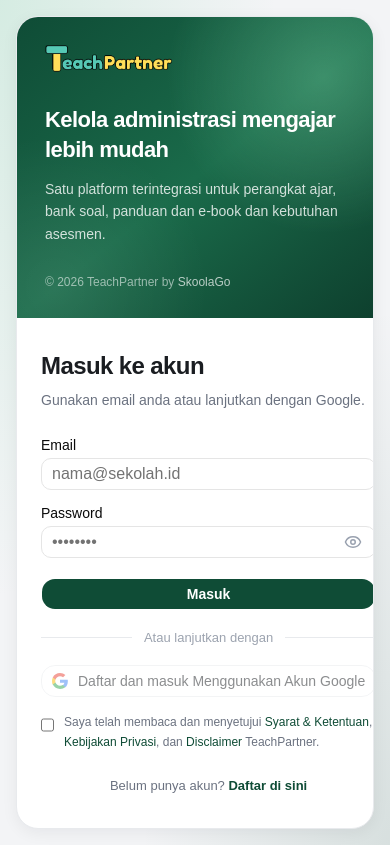
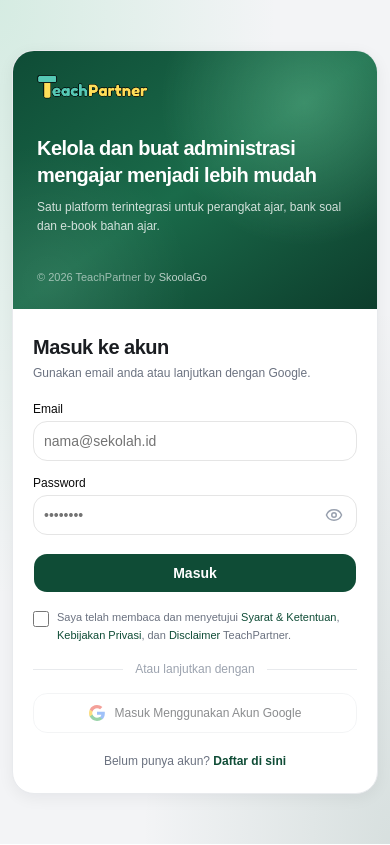
Before and after one commit to aguspurnomomz/frontend_teach_partner_v1, a React (Vite) app: page / in a window 390 px wide. Built offline with nearby package versions, Linux system fonts and the light colour scheme; no server answers.

Commit message:
add : login failed atempt on frontend superadmin

```diff
--- a/src/App.tsx
+++ b/src/App.tsx
@@ -20,7 +20,6 @@ import SuperAdminLoginPage from './pages/superadmin/SuperAdminLoginPage'
 import SuperAdminDashboard from './pages/superadmin/SuperAdminDashboard'
 import SuperAdminEbooks from './pages/superadmin/SuperAdminEbooks'
 
-// Dedupe /api/profile antar Strict Mode remount (dev) untuk token yang sama
 let lastProfileTokenFetched: string | null = null
 
 export default function App() {
@@ -50,7 +49,6 @@ export default function App() {
       }
     }
 
-    // getSession hanya hydrate UI — fetch profile cukup dari onAuthStateChange
     supabase.auth.getSession().then(({ data: { session } }) => {
       if (cancelled) return
       setSession(session)
@@ -159,7 +157,7 @@ export default function App() {
                 <h1 className="text-4xl font-bold text-tp-text mb-2">404</h1>
                 <p className="text-sm text-tp-muted mb-4">Halaman yang Anda cari tidak ditemukan.</p>
                 <a href="/" className="inline-block rounded-xl bg-tp-green px-4 py-2 text-xs font-semibold text-white transition hover:bg-tp-green-hover">
-                  Kembali ke Beranda
+                  Ok
                 </a>
               </div>
             </div>
--- a/src/components/MainLayout.tsx
+++ b/src/components/MainLayout.tsx
@@ -30,14 +30,14 @@ function IconBook() {
   )
 }
 
-function IconSearch() {
-  return (
-    <svg width="16" height="16" viewBox="0 0 24 24" fill="none" stroke="currentColor" strokeWidth="2" strokeLinecap="round" strokeLinejoin="round" aria-hidden>
-      <circle cx="11" cy="11" r="7" />
-      <path d="m20 20-3-3" />
-    </svg>
-  )
-}
+// function IconSearch() {
+//   return (
+//     <svg width="16" height="16" viewBox="0 0 24 24" fill="none" stroke="currentColor" strokeWidth="2" strokeLinecap="round" strokeLinejoin="round" aria-hidden>
+//       <circle cx="11" cy="11" r="7" />
+//       <path d="m20 20-3-3" />
+//     </svg>
+//   )
+// }
 
 function IconBell() {
   return (
@@ -89,8 +89,8 @@ export default function MainLayout({ session }: { session: any }) {
   const navigate = useNavigate()
   const location = useLocation()
   const [sidebarOpen, setSidebarOpen] = useState(false)
-    const [showLogoutModal, setShowLogoutModal] = useState(false) // State untuk modal
-  const [isLoggingOut, setIsLoggingOut] = useState(false) // State loading
+  const [showLogoutModal, setShowLogoutModal] = useState(false)
+  const [isLoggingOut, setIsLoggingOut] = useState(false)
 
   const email = session?.user?.email ?? ''
   const displayName = email.split('@')[0] || 'Guru'
@@ -222,7 +222,7 @@ export default function MainLayout({ session }: { session: any }) {
         </div>
       </aside>
 
-           {/* 👇 MODAL KONFIRMASI LOGOUT */}
+      {/* MODAL KONFIRMASI LOGOUT */}
       {showLogoutModal && (
         <div className="fixed inset-0 z-[60] flex items-center justify-center p-4">
           {/* Overlay modal */}
@@ -303,7 +303,7 @@ export default function MainLayout({ session }: { session: any }) {
             <IconMenu />
           </button>
 
-          <div className="flex max-w-none flex-1 items-center gap-2.5 rounded-full border border-tp-border bg-white px-4 py-2.5 text-tp-faint lg:max-w-[420px]">
+          {/* <div className="flex max-w-none flex-1 items-center gap-2.5 rounded-full border border-tp-border bg-white px-4 py-2.5 text-tp-faint lg:max-w-[420px]">
             <IconSearch />
             <input
               type="search"
@@ -314,7 +314,7 @@ export default function MainLayout({ session }: { session: any }) {
             <kbd className="hidden rounded-md border border-tp-border bg-gray-100 px-1.5 py-0.5 text-[11px] font-semibold text-tp-faint sm:inline">
               ⌘ F
             </kbd>
-          </div>
+          </div> */}
 
           <div className="ml-auto flex items-center gap-2.5">
             <button
--- a/src/pages/LoginPage.tsx
+++ b/src/pages/LoginPage.tsx
@@ -6,7 +6,6 @@ import { Button } from '../components/ui/button'
 import { Input } from '../components/ui/input'
 import { Label } from '../components/ui/label'
 import { Eye, EyeOff } from 'lucide-react'
-
 
 export default function LoginPage() {
   const [email, setEmail] = useState('')
@@ -35,31 +34,31 @@ export default function LoginPage() {
   }
 
   return (
-    <div className="flex min-h-screen items-center justify-center bg-tp-bg p-4 sm:p-6 bg-[radial-gradient(ellipse_at_0%_0%,rgba(125,211,167,0.25),transparent_50%),radial-gradient(ellipse_at_100%_100%,rgba(15,76,54,0.12),transparent_45%)]">
-      <div className="grid w-full max-w-[920px] overflow-hidden rounded-3xl border border-tp-border bg-white shadow-tp-md md:grid-cols-2">
+    <div className="flex min-h-screen items-start justify-center bg-tp-bg p-3 sm:items-center sm:p-6 bg-[radial-gradient(ellipse_at_0%_0%,rgba(125,211,167,0.25),transparent_50%),radial-gradient(ellipse_at_100%_100%,rgba(15,76,54,0.12),transparent_45%)]">
+      <div className="grid w-full max-w-[920px] my-auto overflow-hidden rounded-3xl border border-tp-border bg-white shadow-tp-md md:grid-cols-2">
 
         {/* Kolom Kiri: Branding / Banner */}
-        <div className="relative flex min-h-[auto] flex-col justify-between gap-7 overflow-hidden bg-gradient-to-br from-tp-green via-[#1a6b4a] to-[#0d3d2c] p-7 text-white md:min-h-[520px] md:gap-0 md:p-10">
+        <div className="relative flex flex-col justify-between gap-6 overflow-hidden bg-gradient-to-br from-tp-green via-[#1a6b4a] to-[#0d3d2c] p-6 text-white md:min-h-[520px] md:gap-0 md:p-10">
           <div className="pointer-events-none absolute inset-0 bg-[radial-gradient(circle_at_80%_20%,rgba(125,211,167,0.35),transparent_40%),radial-gradient(circle_at_10%_90%,rgba(255,255,255,0.08),transparent_35%)]" />
 
           <div className="relative z-10 flex items-center gap-2.5 text-lg font-bold">
             <img
               src={teachpartnerIcon}
               alt="TeachPartner"
-              className="h-8 w-auto object-contain"
+              className="h-7 w-auto object-contain md:h-8"
             />
           </div>
 
-          <div className="relative z-10 py-0 md:py-6">
-            <h2 className="mb-3 text-[22px] font-bold leading-snug tracking-tight md:text-[28px]">
-              Kelola administrasi mengajar lebih mudah
+          <div className="relative z-10 py-2 md:py-6">
+            <h2 className="mb-2 text-xl font-bold leading-snug tracking-tight sm:text-[22px] md:text-[28px]">
+              Kelola dan buat administrasi mengajar menjadi lebih mudah
             </h2>
-            <p className="max-w-xs text-sm leading-relaxed text-white/80">
-              Satu platform terintegrasi untuk perangkat ajar, bank soal, panduan dan e-book dan kebutuhan asesmen.
+            <p className="max-w-xs text-xs leading-relaxed text-white/80 sm:text-sm">
+              Satu platform terintegrasi untuk perangkat ajar, bank soal dan e-book bahan ajar.
             </p>
           </div>
 
-          <div className="relative z-10 text-xs text-white/55">
+          <div className="relative z-10 text-[11px] text-white/55 sm:text-xs">
             © 2026 TeachPartner by{' '}
             <a
               href="https://skoolago.com"
@@ -73,13 +72,13 @@ export default function LoginPage() {
         </div>
 
         {/* Kolom Kanan: Form Login */}
-        <div className="flex flex-col justify-center px-6 py-8 sm:px-11 sm:py-12">
-          <h2 className="mb-2 text-2xl font-bold tracking-tight text-tp-text">Masuk ke akun</h2>
-          <p className="mb-7 text-sm text-tp-muted">Gunakan email anda atau lanjutkan dengan Google.</p>
+        <div className="flex flex-col justify-center px-5 py-6 sm:px-11 sm:py-12">
+          <h2 className="mb-1 text-xl font-bold tracking-tight text-tp-text sm:text-2xl">Masuk ke akun</h2>
+          <p className="mb-5 text-xs text-tp-muted sm:text-sm">Gunakan email anda atau lanjutkan dengan Google.</p>
 
-          <form className="flex flex-col gap-4" onSubmit={handleEmailLogin}>
-            <div className="grid gap-1.5">
-              <Label htmlFor="login-email">Email</Label>
+          <form className="flex flex-col gap-3.5" onSubmit={handleEmailLogin}>
+            <div className="grid gap-1">
+              <Label htmlFor="login-email" className="text-xs sm:text-sm">Email</Label>
               <Input
                 id="login-email"
                 type="email"
@@ -88,11 +87,12 @@ export default function LoginPage() {
                 onChange={(e) => setEmail(e.target.value)}
                 autoComplete="email"
                 required
+                className="h-10 sm:h-11 text-sm rounded-xl"
               />
             </div>
 
-            <div className="grid gap-1.5">
-              <Label htmlFor="login-password">Password</Label>
+            <div className="grid gap-1">
+              <Label htmlFor="login-password" className="text-xs sm:text-sm">Password</Label>
               <div className="relative flex items-center">
                 <Input
                   id="login-password"
@@ -102,6 +102,7 @@ export default function LoginPage() {
                   onChange={(e) => setPassword(e.target.value)}
                   autoComplete="current-password"
                   required
+                  className="h-10 sm:h-11 text-sm rounded-xl pr-10"
                 />
                 <button
                   type="button"
@@ -118,48 +119,26 @@ export default function LoginPage() {
             <Button
               type="submit"
               disabled={loading}
-              className="mt-1 w-full bg-tp-green hover:bg-tp-green-hover text-white font-semibold py-2.5 rounded-xl transition active:scale-[0.98]"
+              className="mt-1 h-10 sm:h-11 w-full bg-tp-green hover:bg-tp-green-hover text-white font-semibold rounded-xl transition active:scale-[0.98]"
             >
               {loading ? 'Memproses...' : 'Masuk'}
             </Button>
           </form>
 
-
-
-          <div className="my-[18px] flex items-center gap-3 text-[13px] text-tp-faint before:h-px before:flex-1 before:bg-tp-border after:h-px after:flex-1 after:bg-tp-border">
-            Atau lanjutkan dengan
-          </div>
-
-          <Button
-            type="button"
-            variant="outline"
-            disabled={!agreed} // Disabled jika belum dicentang
-            className={`w-full gap-2.5 rounded-xl border-tp-border text-tp-text hover:bg-gray-50 active:scale-[0.98] ${
-              !agreed ? 'opacity-50 cursor-not-allowed hover:bg-white' : ''
-            }`}
-            onClick={handleGoogleLogin}
-          >
-            <svg width="18" height="18" viewBox="0 0 24 24" aria-hidden>
-              <path fill="#4285F4" d="M23.745 12.27c0-.7-.06-1.4-.19-2.07H12v4.51h6.6c-.29 1.52-1.14 2.82-2.4 3.68v3.05h3.88c2.27-2.09 3.66-5.17 3.66-9.17z" />
-              <path fill="#34A853" d="M12 24c3.24 0 5.95-1.08 7.93-2.91l-3.88-3.05c-1.08.72-2.45 1.16-4.05 1.16-3.13 0-5.78-2.11-6.73-4.96H1.19v3.15C3.17 21.31 7.26 24 12 24z" />
-              <path fill="#FBBC05" d="M5.27 14.24c-.25-.72-.38-1.49-.38-2.24s.13-1.52.38-2.24V6.61H1.19C.43 8.15 0 9.89 0 12s.43 3.85 1.19 5.39l4.08-3.15z" />
-              <path fill="#EA4335" d="M12 4.75c1.77 0 3.35.61 4.6 1.8l3.42-3.42C17.95 1.19 15.24 0 12 0 7.26 0 3.17 2.69 1.19 6.61l4.08 3.15c.95-2.85 3.6-4.96 6.73-4.96z" />
-            </svg>
-            Daftar dan masuk Menggunakan Akun Google
-          </Button>
-          {/* Checklist Syarat & Ketentuan, Kebijakan Privasi, dan Disclaimer */}
-          <div className="mt-4 flex items-start gap-2.5">
+          {/* Checklist Syarat & Ketentuan dipindah ke atas tombol Google agar tidak terpotong di mobile */}
+          <div className="mt-4 flex items-start gap-2">
             <input
               type="checkbox"
               id="terms-checkbox"
               checked={agreed}
               onChange={(e) => setAgreed(e.target.checked)}
-              className="mt-1 h-4 w-4 rounded border-tp-border text-tp-green focus:ring-tp-green cursor-pointer"
+              className="mt-0.5 h-4 w-4 shrink-0 rounded border-tp-border text-tp-green focus:ring-tp-green cursor-pointer"
             />
-            <label htmlFor="terms-checkbox" className="text-xs text-tp-muted leading-relaxed select-none">
+            <label htmlFor="terms-checkbox" className="text-[11px] sm:text-xs text-tp-muted leading-relaxed select-none">
               Saya telah membaca dan menyetujui{' '}
               <Link
                 to="/terms"
+                target="_blank"
                 rel="noopener noreferrer"
                 className="font-medium text-tp-green hover:underline cursor-pointer"
                 onClick={(e) => e.stopPropagation()}
@@ -169,6 +148,7 @@ export default function LoginPage() {
               ,{' '}
               <Link
                 to="/privacy"
+                target="_blank"
                 rel="noopener noreferrer"
                 className="font-medium text-tp-green hover:underline cursor-pointer"
                 onClick={(e) => e.stopPropagation()}
@@ -178,6 +158,7 @@ export default function LoginPage() {
               , dan{' '}
               <Link
                 to="/disclaimer"
+                target="_blank"
                 rel="noopener noreferrer"
                 className="font-medium text-tp-green hover:underline cursor-pointer"
                 onClick={(e) => e.stopPropagation()}
@@ -188,7 +169,29 @@ export default function LoginPage() {
             </label>
           </div>
 
-          <p className="mt-6 text-center text-[13px] text-tp-muted">
+          <div className="my-4 flex items-center gap-3 text-xs text-tp-faint before:h-px before:flex-1 before:bg-tp-border after:h-px after:flex-1 after:bg-tp-border">
+            Atau lanjutkan dengan
+          </div>
+
+          <Button
+            type="button"
+            variant="outline"
+            disabled={!agreed}
+            className={`h-10 sm:h-11 w-full gap-2.5 rounded-xl border-tp-border text-xs sm:text-sm text-tp-text hover:bg-gray-50 active:scale-[0.98] ${
+              !agreed ? 'opacity-50 cursor-not-allowed hover:bg-white' : ''
+            }`}
+            onClick={handleGoogleLogin}
+          >
+            <svg width="18" height="18" viewBox="0 0 24 24" aria-hidden className="shrink-0">
+              <path fill="#4285F4" d="M23.745 12.27c0-.7-.06-1.4-.19-2.07H12v4.51h6.6c-.29 1.52-1.14 2.82-2.4 3.68v3.05h3.88c2.27-2.09 3.66-5.17 3.66-9.17z" />
+              <path fill="#34A853" d="M12 24c3.24 0 5.95-1.08 7.93-2.91l-3.88-3.05c-1.08.72-2.45 1.16-4.05 1.16-3.13 0-5.78-2.11-6.73-4.96H1.19v3.15C3.17 21.31 7.26 24 12 24z" />
+              <path fill="#FBBC05" d="M5.27 14.24c-.25-.72-.38-1.49-.38-2.24s.13-1.52.38-2.24V6.61H1.19C.43 8.15 0 9.89 0 12s.43 3.85 1.19 5.39l4.08-3.15z" />
+              <path fill="#EA4335" d="M12 4.75c1.77 0 3.35.61 4.6 1.8l3.42-3.42C17.95 1.19 15.24 0 12 0 7.26 0 3.17 2.69 1.19 6.61l4.08 3.15c.95-2.85 3.6-4.96 6.73-4.96z" />
+            </svg>
+            Masuk Menggunakan Akun Google
+          </Button>
+
+          <p className="mt-5 text-center text-xs sm:text-[13px] text-tp-muted">
             Belum punya akun?{' '}
             <Link to="/register" className="font-semibold text-tp-green hover:underline">
               Daftar di sini
--- a/src/pages/superadmin/SuperAdminLoginPage.tsx
+++ b/src/pages/superadmin/SuperAdminLoginPage.tsx
@@ -1,4 +1,4 @@
-import React, { useState } from 'react'
+import React, { useState, useEffect } from 'react'
 import axios from 'axios'
 import teachpartnerIcon from '../../assets/teachpartner.png'
 import { Button } from '../../components/ui/button'
@@ -16,18 +16,63 @@ export default function SuperAdminLoginPage({ onLoginSuccess }: SuperAdminLoginP
   const [showPassword, setShowPassword] = useState(false)
   const [loading, setLoading] = useState(false)
   const [errorMsg, setErrorMsg] = useState('')
+  const [lockCountdown, setLockCountdown] = useState<number>(0)
 
   const API_URL = import.meta.env.VITE_API_URL || 'http://localhost:8080'
 
+  // Efek hitung mundur (countdown) secara real-time menggunakan tipe number standar browser
+  useEffect(() => {
+    let timer: number
+    if (lockCountdown > 0) {
+      timer = window.setInterval(() => {
+        setLockCountdown((prev) => {
+          if (prev <= 1) {
+            setErrorMsg('')
+            return 0
+          }
+          const nextVal = prev - 1
+          setErrorMsg(`Akun Anda dikunci sementara karena terlalu banyak percobaan gagal. Coba lagi dalam ${nextVal} detik.`)
+          return nextVal
+        })
+      }, 1000)
+    }
+    return () => clearInterval(timer)
+  }, [lockCountdown])
+
+  // Meminta izin dan mengambil koordinat lokasi saat halaman dimuat
+  useEffect(() => {
+    if ('geolocation' in navigator) {
+      navigator.geolocation.getCurrentPosition(
+        (position) => {
+          const coords = {
+            latitude: position.coords.latitude,
+            longitude: position.coords.longitude,
+          }
+          localStorage.setItem('superadmin_location', JSON.stringify(coords))
+        },
+        (error) => {
+          console.warn('Izin lokasi ditolak atau tidak tersedia:', error.message)
+        },
+        { timeout: 10000 }
+      )
+    }
+  }, [])
+
   const handleAdminLogin = async (e: React.FormEvent) => {
     e.preventDefault()
+    if (lockCountdown > 0) return
+
     setLoading(true)
     setErrorMsg('')
+
+    const cachedLocation = localStorage.getItem('superadmin_location')
+    const locationData = cachedLocation ? JSON.parse(cachedLocation) : null
 
     try {
       const response = await axios.post(`${API_URL}/api/superadmin/superadmin-login`, {
         email,
         password,
+        location: locationData,
       })
 
       const { token, nama } = response.data
@@ -37,7 +82,10 @@ export default function SuperAdminLoginPage({ onLoginSuccess }: SuperAdminLoginP
 
       onLoginSuccess(token, nama)
     } catch (err: any) {
-      if (err.response && err.response.data && err.response.data.error) {
+      if (err.response && err.response.status === 423) {
+        setLockCountdown(60)
+        setErrorMsg('Terlalu banyak percobaan gagal. Akun dikunci sementara selama 60 detik.')
+      } else if (err.response && err.response.data && err.response.data.error) {
         setErrorMsg(err.response.data.error)
       } else {
         setErrorMsg('Gagal terhubung ke server backend.')
@@ -139,10 +187,10 @@ export default function SuperAdminLoginPage({ onLoginSuccess }: SuperAdminLoginP
 
             <Button
               type="submit"
-              disabled={loading}
-              className="mt-2 w-full bg-tp-green hover:bg-tp-green-hover text-white font-semibold py-2.5 rounded-xl transition active:scale-[0.98]"
+              disabled={loading || lockCountdown > 0}
+              className="mt-2 w-full bg-tp-green hover:bg-tp-green-hover text-white font-semibold py-2.5 rounded-xl transition active:scale-[0.98] disabled:opacity-50"
             >
-              {loading ? 'Memverifikasi...' : 'Masuk sebagai Superadmin'}
+              {lockCountdown > 0 ? `Terkunci (${lockCountdown}s)` : loading ? 'Memverifikasi...' : 'Masuk sebagai Superadmin'}
             </Button>
           </form>
 
--- a/src/pages/superadmin/SuperAdminSecurity.tsx
+++ b/src/pages/superadmin/SuperAdminSecurity.tsx
@@ -5,7 +5,7 @@ import { Button } from '@/components/ui/button'
 import { Input } from '@/components/ui/input'
 import { Label } from '@/components/ui/label'
 import { Card, CardContent, CardHeader, CardTitle, CardDescription } from '@/components/ui/card'
-import { KeyRound, Eye, EyeOff, Laptop, Server, Activity, RefreshCw, ChevronLeft, ChevronRight } from 'lucide-react'
+import { KeyRound, Eye, EyeOff, Laptop, Server, Activity, RefreshCw, ChevronLeft, ChevronRight, MapPin } from 'lucide-react'
 
 interface LogItem {
   id: number
@@ -13,6 +13,7 @@ interface LogItem {
   action: string
   ip_address: string
   user_agent: string
+  location?: string // Tambahan properti lokasi
   details: string
   created_at: string
 }
@@ -68,11 +69,14 @@ export default function SuperAdminSecurity({ logs, onRefreshLogs }: SuperAdminSe
     setChangingPass(true)
     try {
       const token = localStorage.getItem('superadmin_token')
+      const cachedLocation = localStorage.getItem('superadmin_location')
+      const locationData = cachedLocation ? JSON.parse(cachedLocation) : null
       await axios.post(
         `${API_URL}/api/superadmin/change-password`,
         {
           old_password: oldPassword,
           new_password: newPassword,
+          location: locationData,
         },
         { headers: { Authorization: `Bearer ${token}` } }
       )
@@ -257,13 +261,14 @@ export default function SuperAdminSecurity({ logs, onRefreshLogs }: SuperAdminSe
                   <th className="px-5 py-3.5">Waktu</th>
                   <th className="px-5 py-3.5">Aksi / Aktivitas</th>
                   <th className="px-5 py-3.5">IP Address</th>
+                  <th className="px-5 py-3.5">Lokasi (Koordinat)</th>
                   <th className="px-5 py-3.5">Detail / Perangkat</th>
                 </tr>
               </thead>
               <tbody className="divide-y divide-tp-border">
                 {logs.length === 0 ? (
                   <tr>
-                    <td colSpan={4} className="px-5 py-8 text-center text-tp-muted text-xs">
+                    <td colSpan={5} className="px-5 py-8 text-center text-tp-muted text-xs">
                       Belum ada catatan log aktivitas keamanan.
                     </td>
                   </tr>
@@ -286,6 +291,20 @@ export default function SuperAdminSecurity({ logs, onRefreshLogs }: SuperAdminSe
                       </td>
                       <td className="px-5 py-3.5 text-xs font-mono text-tp-muted">
                         {log.ip_address || '-'}
+                      </td>
+                      <td className="px-5 py-3.5 text-xs text-tp-muted whitespace-nowrap">
+                        {log.location ? (
+                          <a
+                            href={`https://maps.google.com/?q=${log.location}`}
+                            target="_blank"
+                            rel="noopener noreferrer"
+                            className="inline-flex items-center gap-1 text-tp-green hover:underline font-mono"
+                          >
+                            <MapPin size={12} /> {log.location}
+                          </a>
+                        ) : (
+                          '-'
+                        )}
                       </td>
                       <td className="px-5 py-3.5 text-xs text-tp-text max-w-xs truncate" title={log.user_agent}>
                         {log.details || log.user_agent || '-'}
```
